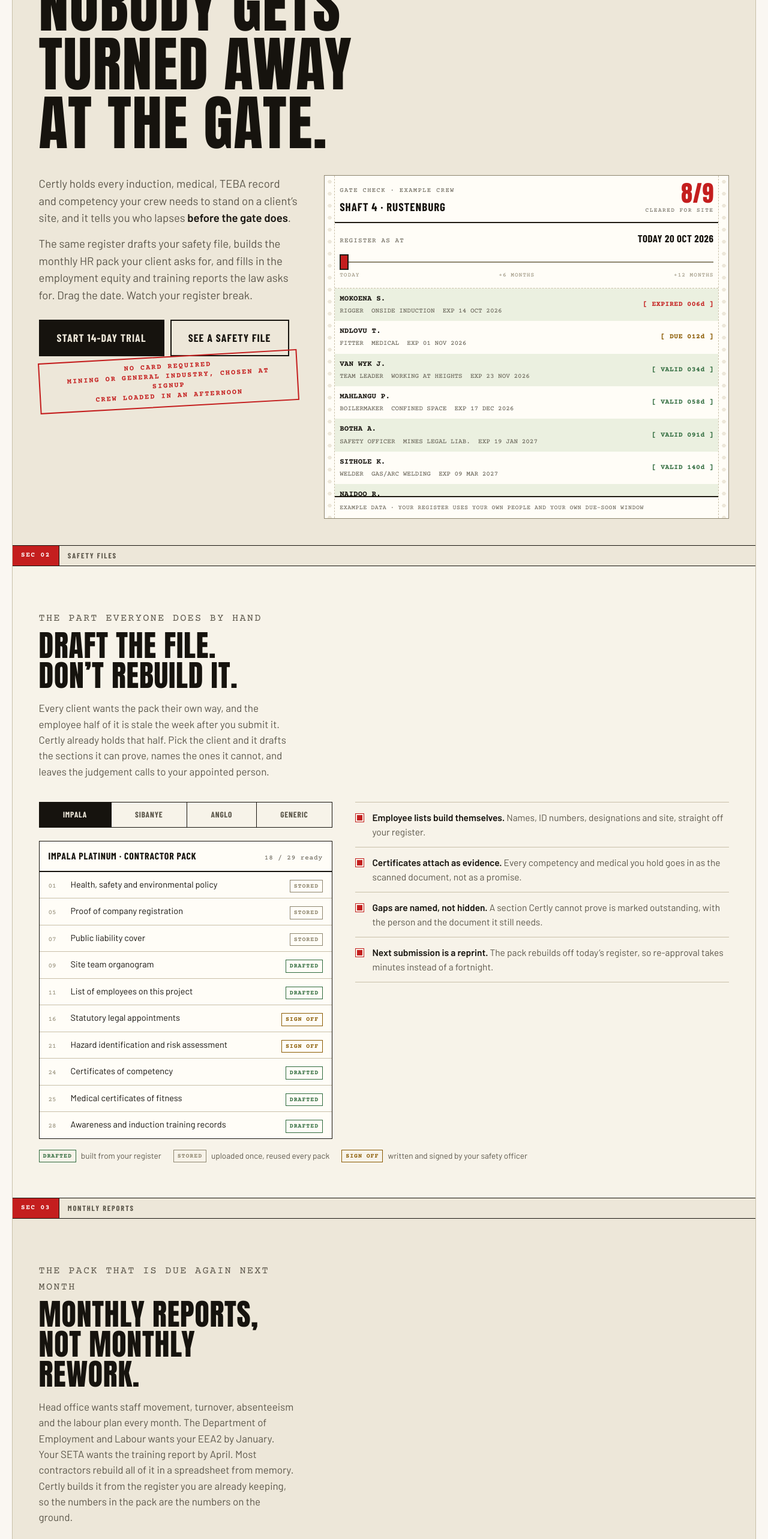
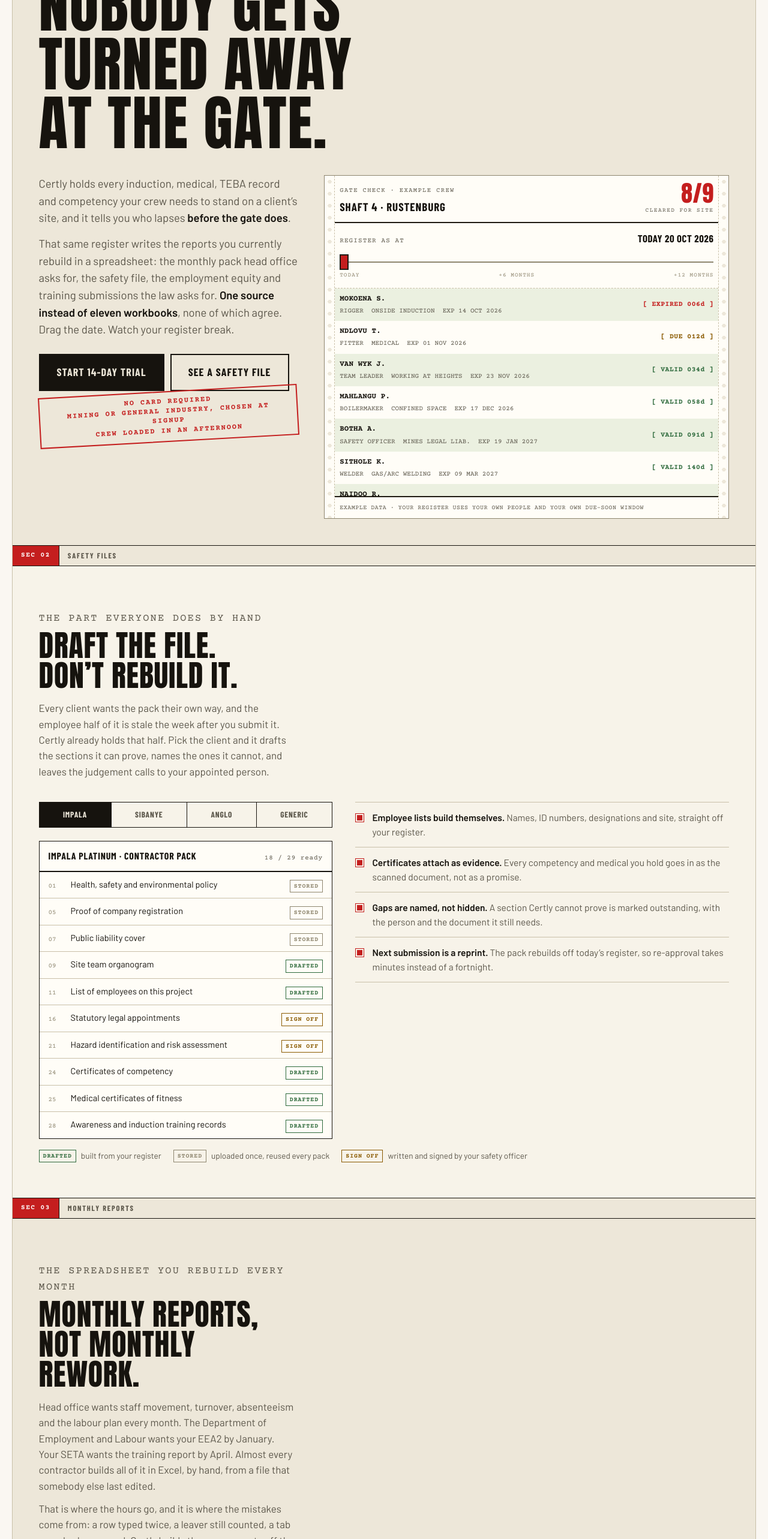
Before and after one commit to MeyerDigitalco/certly, a Next.js app: page / in a window 1280 px wide. Shown: the part 234-2800 px from the top of the page at 60% size. Built offline with nearby package versions, Linux system fonts and the light colour scheme.

Commit message:
Lead on replacing the monthly spreadsheet, and fix the privacy contact

```diff
--- a/src/app/page.tsx
+++ b/src/app/page.tsx
@@ -1,3 +1,4 @@
+/* eslint-disable @typescript-eslint/no-explicit-any */
 import Link from "next/link";
 import { CertlyMark } from "@/components/CertlyMark";
 import { GateBoard, SafetyFilePack, ReportBoard, PriceCalculator } from "./LandingClient";
@@ -64,9 +65,11 @@ export default function Home() {
               who lapses <b>before the gate does</b>.
             </p>
             <p className="lede" style={{ marginTop: 14 }}>
-              The same register drafts your safety file, builds the monthly HR pack
-              your client asks for, and fills in the employment equity and training
-              reports the law asks for. Drag the date. Watch your register break.
+              That same register writes the reports you currently rebuild in a
+              spreadsheet: the monthly pack head office asks for, the safety
+              file, the employment equity and training submissions the law asks
+              for. <b>One source instead of eleven workbooks</b>, none of which
+              agree. Drag the date. Watch your register break.
             </p>
             <div className="hero-actions">
               <Link className="btn btn-lg" href="/signup">
@@ -171,7 +174,7 @@ export default function Home() {
 
       <section className="pad band" id="reports">
         <div className="hd">
-          <p className="kicker kicker-bare">The pack that is due again next month</p>
+          <p className="kicker kicker-bare">The spreadsheet you rebuild every month</p>
           <h2>
             Monthly reports,
             <br />
@@ -182,10 +185,16 @@ export default function Home() {
           <p>
             Head office wants staff movement, turnover, absenteeism and the labour
             plan every month. The Department of Employment and Labour wants your
-            EEA2 by January. Your SETA wants the training report by April. Most
-            contractors rebuild all of it in a spreadsheet from memory. Certly builds
-            it from the register you are already keeping, so the numbers in the pack
-            are the numbers on the ground.
+            EEA2 by January. Your SETA wants the training report by April. Almost
+            every contractor builds all of it in Excel, by hand, from a file that
+            somebody else last edited.
+          </p>
+          <p style={{ marginTop: 12 }}>
+            That is where the hours go, and it is where the mistakes come from: a
+            row typed twice, a leaver still counted, a tab somebody renamed. Certly
+            builds the same reports off the register you are already keeping, so the
+            numbers in the pack are the numbers on the ground. You still get the
+            workbook, you just stop writing it.
           </p>
         </div>
 
--- a/src/lib/site.ts
+++ b/src/lib/site.ts
@@ -4,7 +4,7 @@ export const SITE = {
   legalEntity: "Meyer Digital Co.",
   email: "hello@certly.co.za",
   informationOfficer: "Pieter Meyer",
-  informationOfficerEmail: "privacy@certly.co.za",
+  informationOfficerEmail: "hello@certly.co.za",
   whatsapp: "27820976115",
   addressLine: "South Africa",
   hostingRegion: "Ireland (eu-west-1)",
```
